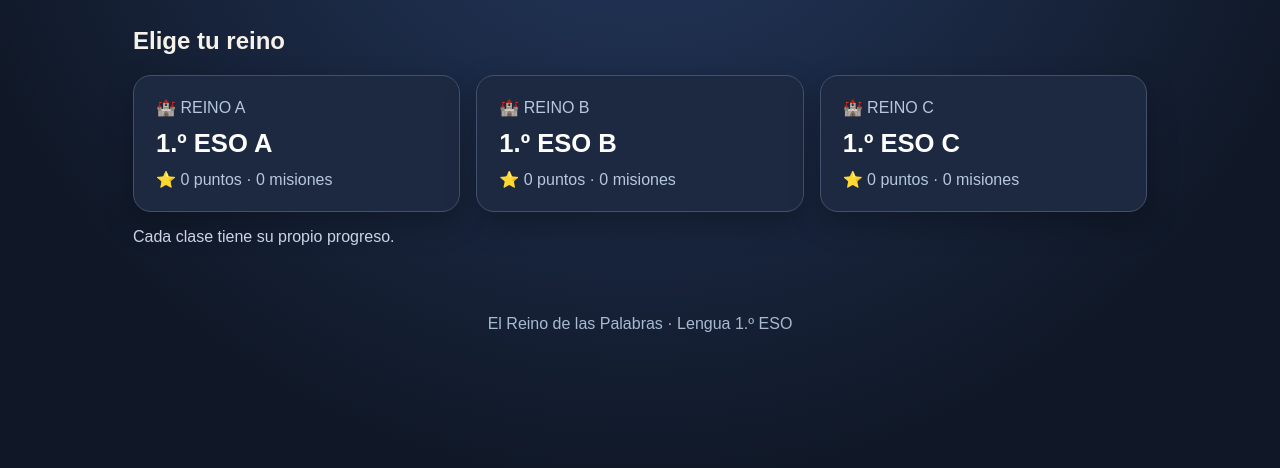
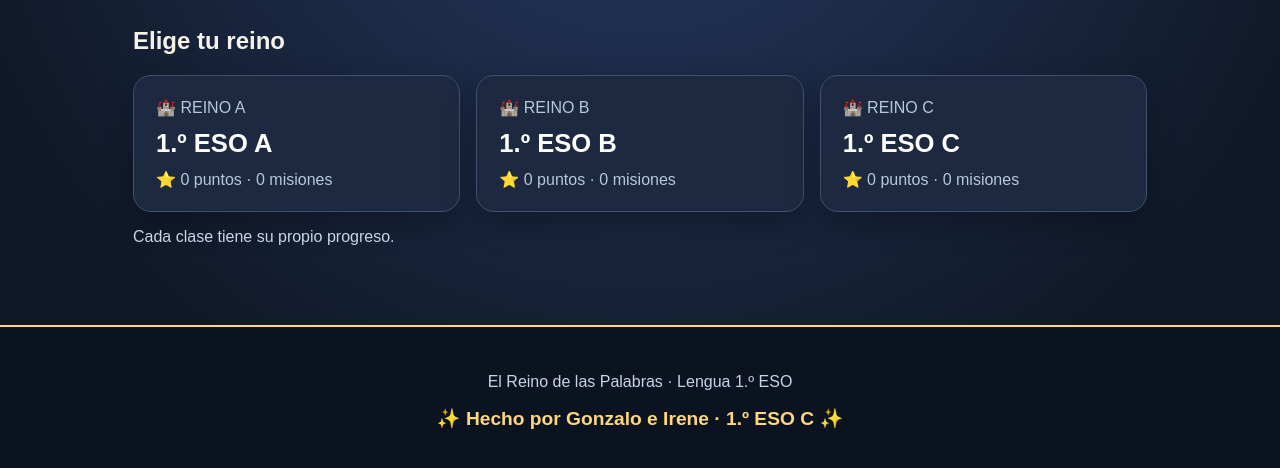
Before and after one commit to mavroak-max/juego-lengua, a plain HTML site: page index.html in a window 1280 px wide. Shown: the part 228-696 px from the top of the page. Drawn offline with Linux system fonts and the light colour scheme.

Commit message:
Update index.html

```diff
--- a/index.html
+++ b/index.html
@@ -74,7 +74,10 @@ p { color: #c9d4e7; }
   margin: 12px 0;
 }
 
-.card span { color: #b7c8dd; }
+.card span {
+  color: #b7c8dd;
+  display: block;
+}
 
 button {
   font: inherit;
@@ -90,14 +93,18 @@ button {
   cursor: pointer;
 }
 
-.btn:hover { filter: brightness(1.1); }
+.btn:hover {
+  filter: brightness(1.1);
+}
 
 .secondary {
   background: #31445f;
   color: white;
 }
 
-.hidden { display: none !important; }
+.hidden {
+  display: none !important;
+}
 
 .topline {
   display: flex;
@@ -121,7 +128,9 @@ button {
   border-radius: 10px;
 }
 
-.stat b { color: #ffd77a; }
+.stat b {
+  color: #ffd77a;
+}
 
 .options {
   display: grid;
@@ -209,10 +218,21 @@ label {
   border-radius: 99px;
 }
 
+/* PIE DE PÁGINA PERSONALIZADO */
+
 footer {
   text-align: center;
-  padding: 25px;
-  color: #a8bad2;
+  padding: 30px 15px;
+  background: #0b1220;
+  border-top: 2px solid #ffd77a;
+  margin-top: 35px;
+}
+
+footer .autores {
+  color: #ffd77a;
+  font-weight: bold;
+  font-size: 1.2rem;
+  margin-top: 12px;
 }
 </style>
 </head>
@@ -290,7 +310,7 @@ footer {
   </div>
 </section>
 
-<!-- JUEGO -->
+<!-- PANTALLA DEL JUEGO -->
 
 <section id="game" class="hidden">
 
@@ -338,7 +358,7 @@ footer {
   </div>
 </section>
 
-<!-- RESULTADOS -->
+<!-- PANTALLA DE RESULTADOS -->
 
 <section id="finish" class="hidden">
   <div class="panel" style="text-align:center">
@@ -353,17 +373,18 @@ footer {
 
 </main>
 
+<!-- NOMBRES DE LOS CREADORES -->
+
 <footer>
-  El Reino de las Palabras · Lengua 1.º ESO
+  <p>El Reino de las Palabras · Lengua 1.º ESO</p>
+  <p class="autores">
+    ✨ Hecho por Gonzalo e Irene · 1.º ESO C ✨
+  </p>
 </footer>
 
 <script>
 
 // BANCO DE PREGUNTAS
-// Estructura:
-// [tema, pregunta, opciones, respuestaCorrecta, explicación]
-// La respuestaCorrecta indica el índice de la opción,
-// empezando por 0.
 
 const QUESTIONS = [
 
@@ -668,7 +689,7 @@ const QUESTIONS = [
 
 ];
 
-// DATOS DE LAS TRES CLASES
+// GUARDAR PUNTUACIONES
 
 const KEY = "reino-palabras-1eso-v1";
 
@@ -683,6 +704,7 @@ function initialData() {
 function load() {
   try {
     const stored = JSON.parse(localStorage.getItem(KEY));
+
     if (
       stored &&
       ["A", "B", "C"].every(c =>
@@ -712,7 +734,7 @@ function save() {
   }
 }
 
-// NAVEGACIÓN
+// PANTALLAS
 
 function show(id) {
   ["home", "dashboard", "game", "finish"].forEach(name => {
@@ -792,17 +814,19 @@ function showDashboard() {
     .forEach(([c, value], i) => {
       const row = document.createElement("div");
       row.className = "rank";
+
       row.textContent =
         ["🥇", "🥈", "🥉"][i] +
         " 1.º ESO " + c +
         " — " + value.xp + " puntos";
+
       ranking.appendChild(row);
     });
 
   show("dashboard");
 }
 
-// MEZCLAR RESPUESTAS Y PREGUNTAS
+// MEZCLAR RESPUESTAS
 
 function shuffle(array) {
   const result = [...array];
@@ -816,7 +840,7 @@ function shuffle(array) {
   return result;
 }
 
-// COMENZAR UNA MISIÓN
+// INICIAR MISIÓN
 
 function startGame() {
   const topic = document.getElementById("topic").value;
@@ -889,7 +913,7 @@ function renderQuestion() {
   });
 }
 
-// CORREGIR RESPUESTA
+// COMPROBAR RESPUESTA
 
 function answer(button, correct, explanation) {
   if (answered) return;
@@ -955,7 +979,7 @@ function nextQuestion() {
   }
 }
 
-// TERMINAR MISIÓN Y SUMAR PUNTOS
+// RESULTADOS
 
 function finish() {
   data[current].xp += score;
@@ -978,7 +1002,7 @@ function finish() {
   show("finish");
 }
 
-// SALIR DE UNA MISIÓN
+// SALIR
 
 function leaveGame() {
   if (confirm("¿Salir? Perderás los puntos de esta misión.")) {
@@ -986,7 +1010,7 @@ function leaveGame() {
   }
 }
 
-// INICIAR LA WEB
+// INICIAR WEB
 
 renderClasses();
 
```
